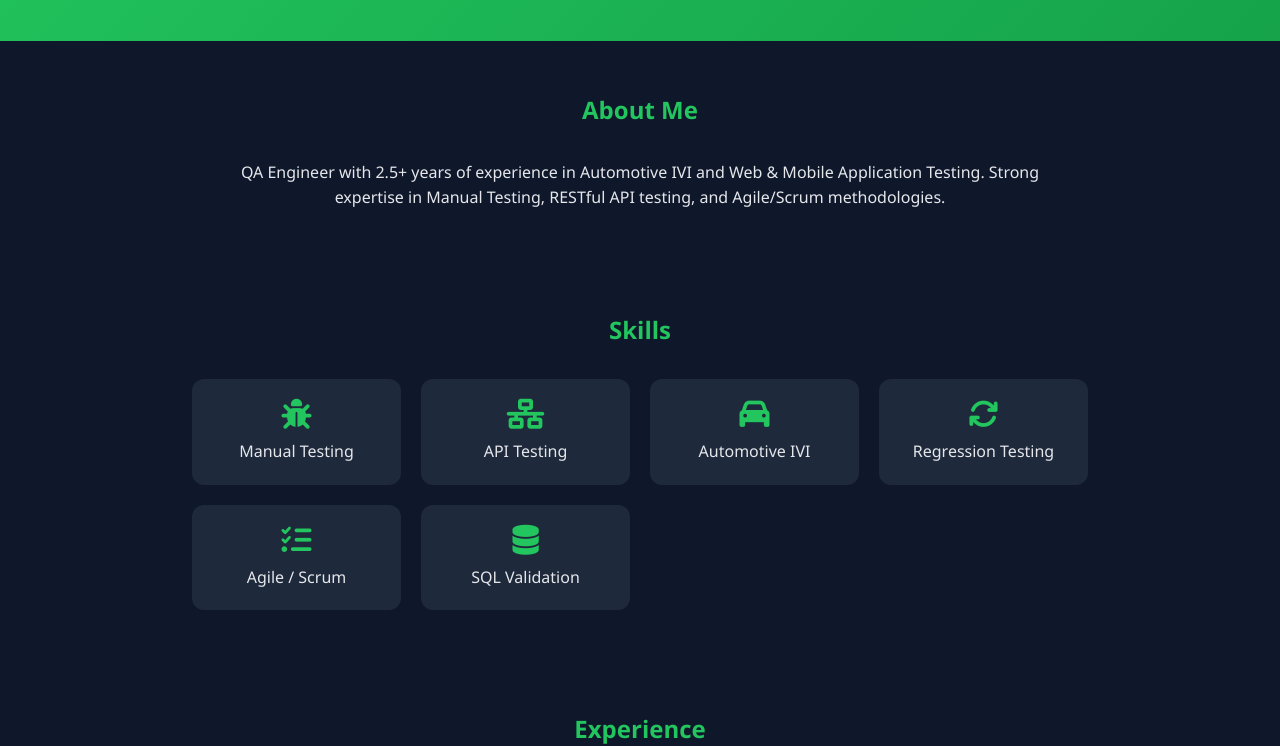
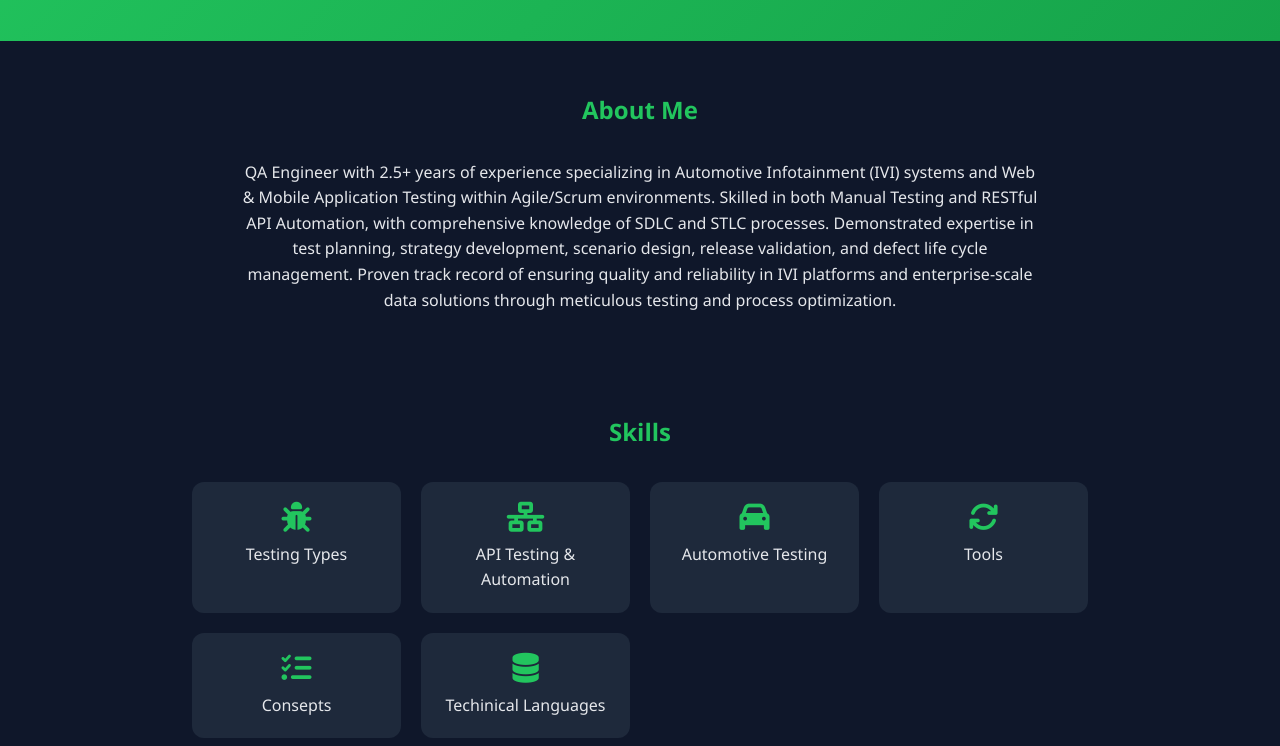
Before and after one commit to nagaanvesh123/naga-anvesh-qa-resume, a plain HTML site: page index.html in a window 1280 px wide. Shown: the part 220-966 px from the top of the page. Drawn offline with Linux system fonts and the light colour scheme.

Commit message:
update index.html

```diff
--- a/index.html
+++ b/index.html
@@ -13,7 +13,7 @@
   <h1>Naga Anvesh Madineni</h1>
   <p>QA / Test Engineer | Manual & API Testing</p>
   <div class="socials">
-    <a href="#"><i class="fab fa-linkedin"></i></a>
+    <a href="https://www.linkedin.com/in/madineninagaanvesh/"><i class="fab fa-linkedin"></i></a>
     <a href="mailto:nagaanvesh50@gmail.com"><i class="fas fa-envelope"></i></a>
   </div>
 </header>
@@ -21,21 +21,19 @@
 <section class="about">
   <h2>About Me</h2>
   <p>
-    QA Engineer with 2.5+ years of experience in Automotive IVI and
-    Web & Mobile Application Testing. Strong expertise in Manual Testing,
-    RESTful API testing, and Agile/Scrum methodologies.
+    QA Engineer with 2.5+ years of experience specializing in Automotive Infotainment (IVI) systems and Web & Mobile Application Testing within Agile/Scrum environments. Skilled in both Manual Testing and RESTful API Automation, with comprehensive knowledge of SDLC and STLC processes. Demonstrated expertise in test planning, strategy development, scenario design, release validation, and defect life cycle management. Proven track record of ensuring quality and reliability in IVI platforms and enterprise-scale data solutions through meticulous testing and process optimization.
   </p>
 </section>
 
-<section class="skills">
+<section class="Techinical Skills">
   <h2>Skills</h2>
   <div class="grid">
-    <div class="card"><i class="fas fa-bug"></i><p>Manual Testing</p></div>
-    <div class="card"><i class="fas fa-network-wired"></i><p>API Testing</p></div>
-    <div class="card"><i class="fas fa-car"></i><p>Automotive IVI</p></div>
-    <div class="card"><i class="fas fa-sync"></i><p>Regression Testing</p></div>
-    <div class="card"><i class="fas fa-tasks"></i><p>Agile / Scrum</p></div>
-    <div class="card"><i class="fas fa-database"></i><p>SQL Validation</p></div>
+    <div class="card"><i class="fas fa-bug"></i><p>Testing Types</p></div>
+    <div class="card"><i class="fas fa-network-wired"></i><p>API Testing & Automation</p></div>
+    <div class="card"><i class="fas fa-car"></i><p>Automotive Testing</p></div>
+    <div class="card"><i class="fas fa-sync"></i><p>Tools</p></div>
+    <div class="card"><i class="fas fa-tasks"></i><p>Consepts</p></div>
+    <div class="card"><i class="fas fa-database"></i><p>Techinical Languages</p></div>
   </div>
 </section>
 
@@ -77,6 +75,11 @@
     Lovely Professional University<br>
     CGPA: 8.5
   </p>
+  <p>
+    <strong>Senior Secondary – Maths, Physics, Chemestry</strong><br>
+    Sri Chaitanya Institutions<br>
+    CGPA: 8.3
+  </p>
 </section>
 
 <footer>
```
